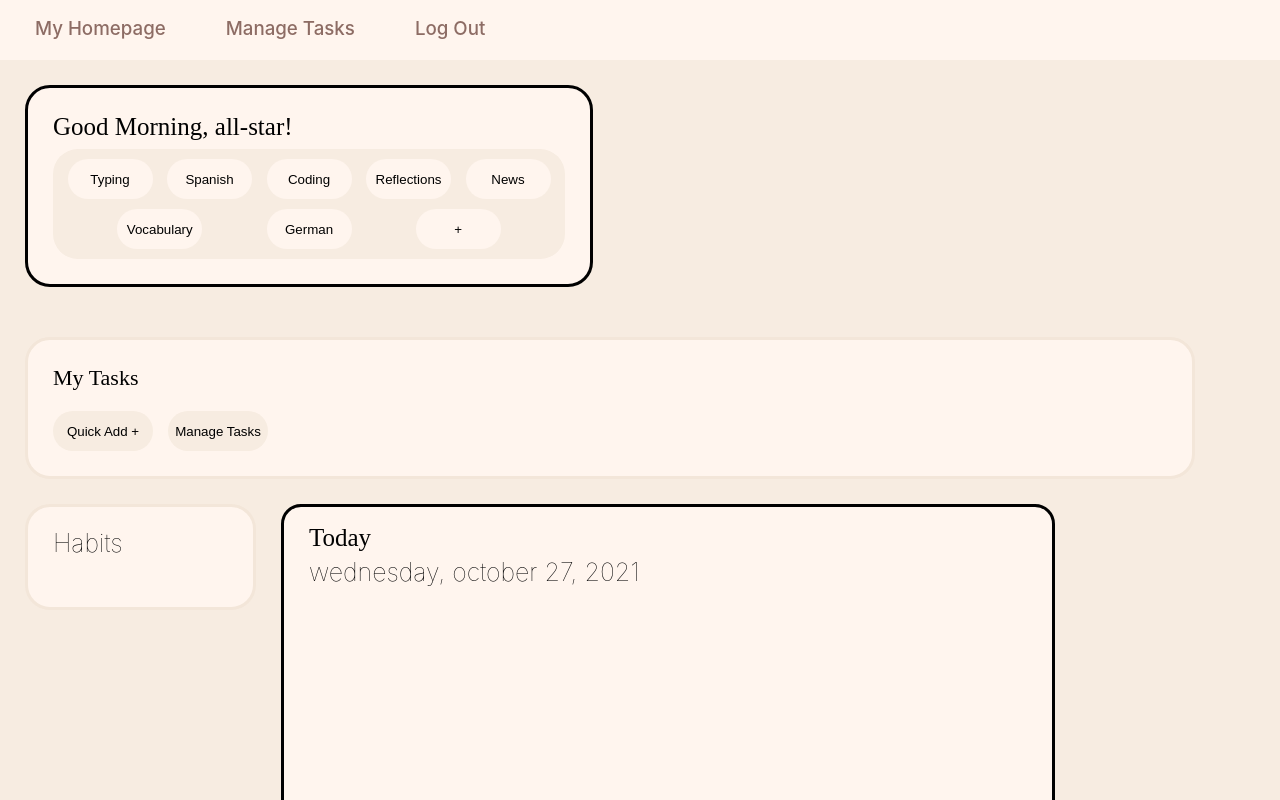
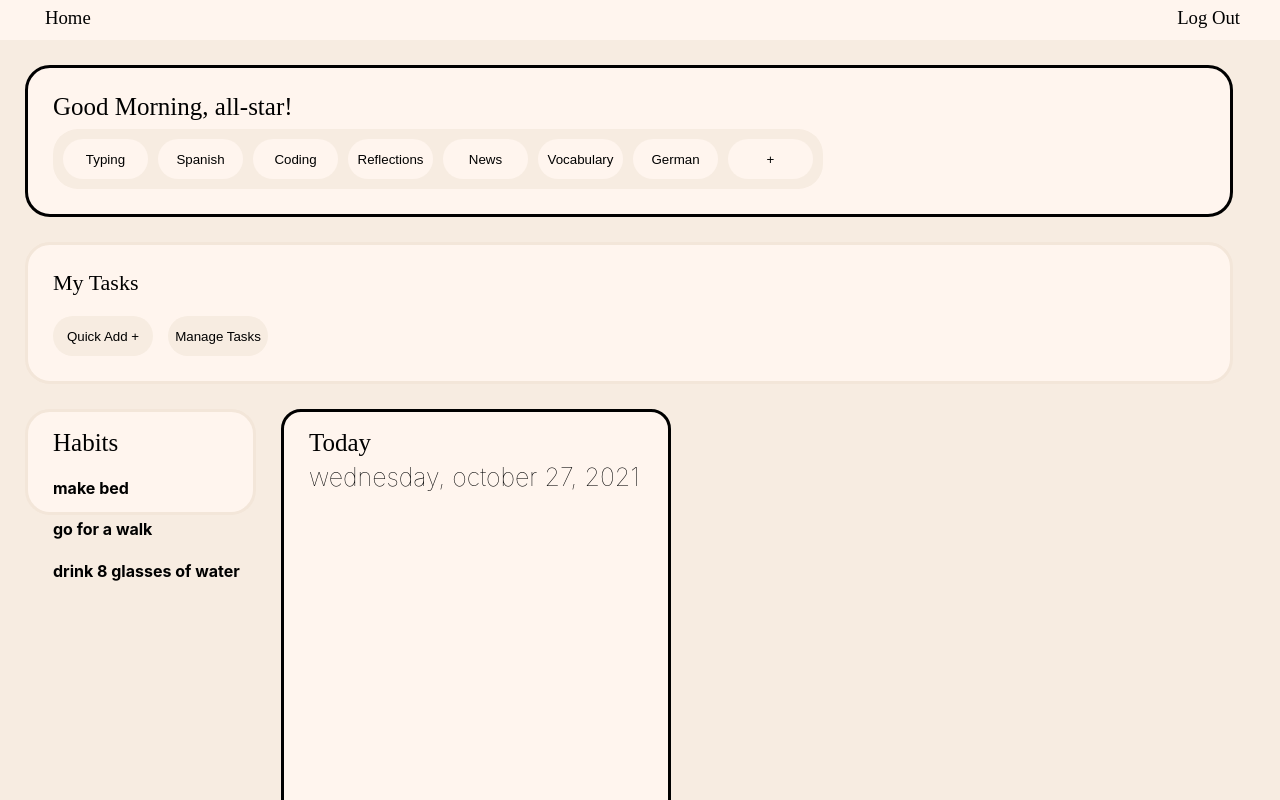
Before and after one commit to gooliajulia/design-my-week, a React (Create React App) app: page /homepage/1 in a window 1280 px wide. Shown: the top 800 px of the page. Built offline with nearby package versions, Linux system fonts and the light colour scheme; no server answers; a web font is replaced by a local one.

Commit message:
removed unecessary code/comments restructured homepage layour

```diff
--- a/src/App.css
+++ b/src/App.css
@@ -8,17 +8,17 @@ div#App {
 
 div#nav-bar {
   height: 40px;
-  padding: 10px;
+  padding-left: 20px;
+  padding-right: 40px;
   /* padding-left: 25px; */
   background-color: seashell;
   display: flex;
-  justify-content: flex-start;
+  justify-content:space-between;
   column-gap: 35px;
 }
 
 a.nav {
   text-decoration: none;
-  color: black;
 }
 
 a:visited {
@@ -31,11 +31,14 @@ div#nav-bar h3 {
   margin-left: 25px;
   margin-top: 7px;
   font-weight: 500;
-  color: rgb(141, 108, 100)
+  color: black;
+  font-family: 'PT Serif', serif;
+  font-weight: 100;
 }
 
 div#nav-bar h3:hover {
   color: black;
+
 }
 
 /* --------- Welcome Page ---------- */
@@ -169,7 +172,7 @@ div#user-forms input[type=password] {
 div#greeting-header {
   /* height: 270px; */
   height:max-content;
-  width: 40vw;
+  width: 90vw;
   padding: 25px;
   background-color: seashell;
   border-radius: 25px;
@@ -177,6 +180,7 @@ div#greeting-header {
   margin-top: 25px;
   margin-left: 25px;
   margin-bottom: 25px;
+  margin-right: 25px;
   display: flex;
   flex-direction: column;
   align-items: flex-start;
@@ -193,15 +197,6 @@ div#warmups button {
   border-radius: 25px;
   border-style: none;
   background-color: seashell;
-}
-
-/* div#warmups button#add {
-  width: 50px;
-} */
-
-
-div#greeting-tasks {
-  display: flex;
 }
 
 input[type=text] {
@@ -237,19 +232,19 @@ input#task {
 }
 
 input#importance {
-  width: 210px;
+  width: 156px;
 }
 
 input#urgency {
-  width: 190px;
+  width: 130px;
 }
 
 input#enjoyment {
-  width: 240px;
+  width: 107px;
 }
 
 input#time-est {
-  width: 315px;
+  width: 180px;
 }
 
 div#habits-today {
@@ -270,9 +265,8 @@ div#habits {
 
 div#my-tasks {
   height:fit-content;
-  width: 37vw;
+  width: 90vw;
   padding: 25px;
-  margin-top: 25px;
   margin-left: 25px;
   margin-bottom: 25px;
   margin-right: 25px;
@@ -282,6 +276,10 @@ div#my-tasks {
   background-color: rgb(255, 245, 238);
   display: flex;
   flex-direction: column;
+}
+
+div#tasks-and-add {
+  display: flex;
 }
 
 div#display-cards {
@@ -297,15 +295,6 @@ button.delete {
   border-style: none;
   border-radius: 25px;
   margin-left: 175px;
-}
-
-div#task-display {
-  margin-right:25px;
-}
-
-div#my-tasks {
-  width: 87vw;
-  margin-right: 25px;
 }
 
 h1.my-tasks {
@@ -339,7 +328,8 @@ div#add-new-task-form {
   padding: 30px;
   margin-top: 25px;
   border-style: solid;
-  width:min-content;
+  width: 200px;
+  height: 285px;
   border-radius: 25px;
   border-color:rgb(243, 230, 217);
   background-color: seashell;
@@ -374,7 +364,7 @@ div#manage-tasks h4 {
 
 div#today {
   background-color:seashell ;
-  width: 60vw;
+  width: 30vw;
   height: 510px;
   margin-left: 25px;
   margin-right: 25px;
@@ -410,8 +400,6 @@ div#warmups {
   align-content:space-around;
   gap: 10px;
 }
-
-
 
 div#following-days-display {
   display: flex;
@@ -460,3 +448,8 @@ div.display-card h2 {
 div.display-card h3 {
   font-weight: 200;
 }
+
+footer {
+  height: 35px;
+  background-color: seashell;
+}
--- a/src/App.js
+++ b/src/App.js
@@ -1,4 +1,3 @@
-
 import HomePage from './components/pages/Homepage.js'
 import './App.css';
 import {Route, Redirect} from 'react-router-dom';
@@ -6,7 +5,6 @@ import {useState} from 'react';
 import UserEntry from './components/pages/UserEntry.js'
 import Reflections from './components/pages/Reflections.js';
 import Nav from './components/sections/Nav.js';
-import DisplayCard from './components/displays/DisplayCard.js';
 
 console.log(process.env.REACT_APP_API_KEY)
 
@@ -44,7 +42,6 @@ function App() {
     </Route>
     <Route path='/homepage/:usersName' exact>
       <HomePage
-        USER_API_URL={USER_API_URL}
         TASK_API_URL={TASK_API_URL}
         toggleTasksFetch={toggleTasksFetch}
         setToggleTasksFetch={setToggleTasksFetch}
@@ -55,12 +52,9 @@ function App() {
     <Route path='/reflections' >
       <Reflections />
     </Route>
-    <Route path='/manage-tasks/:username'>
-      <div>
-        <DisplayCard
-        type='task'/>
-      </div>
-    </Route>
+    <footer>
+
+    </footer>
   </div>
   );
 }
--- a/src/components/displays/DisplayCard.js
+++ b/src/components/displays/DisplayCard.js
@@ -3,7 +3,7 @@ import axios from "axios"
 
 const DisplayCard = ({type, taskName, taskImportance, taskUrgency, taskTimeEst, taskEnjoyment, taskID, TASK_API_URL}) => {
     const ifTask = ['task', 'importance', 'urgency', 'enjoyment', 'estimated time to complete']
-    const ifRecipe = ['name', 'ingredients', 'directions']
+    // const ifRecipe = ['name', 'ingredients', 'directions']
 
     // Alternatively, we could try and use Class here.
 
--- a/src/components/displays/DisplayTaskList.js
+++ b/src/components/displays/DisplayTaskList.js
@@ -1,13 +1,12 @@
-import useState from 'react';
+
 import DisplayCard from './DisplayCard.js';
 
-const DisplayTaskList = ({taskArrayAll, currentUsername, TASK_API_URL}) => {
+const DisplayTaskList = ({ currentUsername, TASK_API_URL, currentUserTaskArray}) => {
 
     return (
         <div id='display-cards'>
-            {taskArrayAll.map((task) => {
-                return task.fields.Name === currentUsername ?
             <div>
+                {currentUserTaskArray.map((task) => (
                     <DisplayCard
                         type={'task'}
                         taskName={task.fields.task}
@@ -18,11 +17,8 @@ const DisplayTaskList = ({taskArrayAll, currentUsername, TASK_API_URL}) => {
                         taskID={task.id}
                         TASK_API_URL={TASK_API_URL}
                     />
+                ))}
             </div>
-                :
-                null
-
-})}
         </div>
     )
 }
--- a/src/components/functions/WarmupButton.js
+++ b/src/components/functions/WarmupButton.js
@@ -6,7 +6,7 @@ const WarmupButton = ({title, source}) => {
     const handleClick = (ev) => {
         ev.preventDefault();
         window.open(source);
-        setButtonColor('rgb(155, 103, 94)');
+        setButtonColor('rgb(150, 95, 95)');
     }
 
     return (
--- a/src/components/pages/Homepage.js
+++ b/src/components/pages/Homepage.js
@@ -5,11 +5,10 @@ import Habits from '../sections/Habits.js';
 import MyTasks from '../sections/MyTasks.js';
 import FollowingDays from '../displays/FollowingDays.js';
 import axios from 'axios';
-import DisplayTaskList from '../displays/DisplayTaskList.js';
-import {Route} from 'react-router-dom';
-import DisplayCard from '../displays/DisplayCard.js';
 
-const HomePage = ({USER_API_URL, TASK_API_URL, toggleTasksFetch, setToggleTasksFetch, usersName, currentUsername}) => {
+const HomePage = ({TASK_API_URL, toggleTasksFetch, setToggleTasksFetch, usersName, currentUsername}) => {
+    console.log(currentUsername);
+    console.log(TASK_API_URL);
 
     // These set state for Add new task form
     const [task, setTask] = useState('');
@@ -17,9 +16,11 @@ const HomePage = ({USER_API_URL, TASK_API_URL, toggleTasksFetch, setToggleTasksF
     const [taskUrg, setTaskUrg] = useState('');
     const [taskEnj, setTaskEnj] = useState('');
     const [taskEstTime, setTaskEstTime] = useState('');
+    const [toggleFilter, setToggleFilter] = useState(false);
 
     // to assign user task array from api request
     const [userTaskArray, setUserTaskArray] = useState([])
+    const [currentUserTaskArray, setCurrentUserTaskArray] = useState([]);
 
     const addNewTask = async (ev) => {
         ev.preventDefault();
@@ -65,44 +66,50 @@ const HomePage = ({USER_API_URL, TASK_API_URL, toggleTasksFetch, setToggleTasksF
     useEffect(() => {
         console.log('Getting All users tasks');
 
+        const user = {
+            records: [
+                {
+                    fields: {
+                        Name: `${currentUsername}`
+                    }
+                }
+            ]
+        }
+
         const getUsersTaskArray = async () => {
             console.log('getting users task array...');
 
-            const resp = await axios.get(`${TASK_API_URL}`);
+            const resp = await axios.get(`${TASK_API_URL}`, user);
             console.log('api fetch results: ')
             console.log(resp.data.records);
             setUserTaskArray(resp.data.records);
         }
 
         getUsersTaskArray();
+        setToggleFilter(!toggleFilter);
     }, [toggleTasksFetch])
+
+    useEffect(() => {
+        console.log('filtering tasks');
+        console.log(userTaskArray);
+        let filteredArray = [];
+        userTaskArray.forEach((task) => {
+            if (task.fields.Name === currentUsername) {
+                filteredArray.push(task);
+            }
+        })
+        console.log(filteredArray)
+        setCurrentUserTaskArray(filteredArray);
+        console.log(currentUserTaskArray);
+    }, [toggleFilter])
 
 
     return (
         <div id='homepage' >
-            <div id='greeting-tasks'>
+            <div>
+            </div>
                 <GreetingHeader
                     name={usersName}/>
-                {/* <MyTasks
-                    addNewTask={addNewTask}
-                    task={task}
-                    setTask={setTask}
-                    taskImp={taskImp}
-                    setTaskImp={setTaskImp}
-                    taskUrg={taskUrg}
-                    setTaskUrg={setTaskUrg}
-                    taskEnj={taskEnj}
-                    setTaskEnj={setTaskEnj}
-                    taskEstTime={taskEstTime}
-                    setTaskEstTime={setTaskEstTime}
-                    tasksToggleFetch={toggleTasksFetch}
-                    setTasksToggleFetch={setToggleTasksFetch}
-                    TASK_API_URL={TASK_API_URL}
-                    currentUsername={currentUsername}
-                    userTaskArray={userTaskArray}
-                    toggleTasksFetch={toggleTasksFetch}
-                    setToggleTasksFetch={setToggleTasksFetch}/> */}
-            </div>
             <div id='task-display'>
             <MyTasks
                     addNewTask={addNewTask}
@@ -122,7 +129,10 @@ const HomePage = ({USER_API_URL, TASK_API_URL, toggleTasksFetch, setToggleTasksF
                     currentUsername={currentUsername}
                     userTaskArray={userTaskArray}
                     toggleTasksFetch={toggleTasksFetch}
-                    setToggleTasksFetch={setToggleTasksFetch}/>
+                    setToggleTasksFetch={setToggleTasksFetch}
+                    setToggleFilter={setToggleFilter}
+                    toggleFilter={setToggleFilter}
+                    currentUserTaskArray={currentUserTaskArray}/>
             </div>
             <div id='habits-today'>
                 <Habits />
--- a/src/components/sections/Habits.js
+++ b/src/components/sections/Habits.js
@@ -2,7 +2,10 @@
 const Habits = () => {
     return (
         <div id='habits'>
-            <h2>Habits</h2>
+            <h1>Habits</h1>
+            <h4>make bed </h4>
+            <h4>go for a walk</h4>
+            <h4>drink 8 glasses of water</h4>
         </div>
     )
 }
--- a/src/components/sections/Nav.js
+++ b/src/components/sections/Nav.js
@@ -4,10 +4,7 @@ const Nav = () => {
     return (
         <div id='nav-bar'>
             <Link className='nav' to='/homepage/:usersName'>
-                <h3>My Homepage</h3>
-            </Link>
-            <Link className='nav' to='/manage-tasks/:username'>
-                <h3>Manage Tasks</h3>
+                <h3>Home</h3>
             </Link>
             <Link className='nav' to='/'>
                 <h3>Log Out</h3>
--- a/src/components/sections/WarmUps.js
+++ b/src/components/sections/WarmUps.js
@@ -35,8 +35,9 @@ const WarmUps = () => {
 
     return (
         <div id='warmups'>
-            {WarmupsArray.map((warmupObject) => (
+            {WarmupsArray.map((warmupObject, idx) => (
                 <WarmupButton
+                    key={idx}
                     title={warmupObject.title}
                     source={warmupObject.source}
                 />
```
Also changed, not shown: src/components/forms/AddTaskForm.js (+5 -4 lines), src/components/sections/MyTasks.js (+6 -33 lines). Lines whose indentation alone changed are shown as unchanged.
